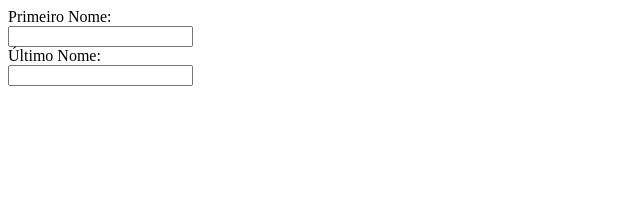
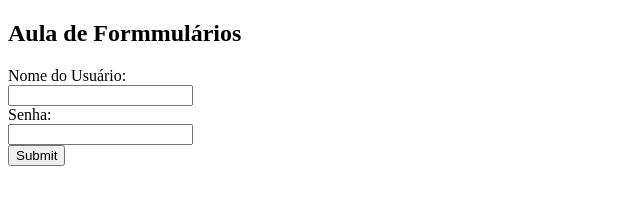
Before and after one commit to matheus-utiama/Aula-BD, a plain HTML site: page cadastro.html in a window 1280 px wide. Shown: the whole page, without its empty margins (0-640 px from the left). Drawn offline with Linux system fonts and the light colour scheme.

Commit message:
Atualização Cadastro

```diff
--- a/cadastro.html
+++ b/cadastro.html
@@ -3,17 +3,18 @@
 <head>
     <meta charset="utf-8" />
     <meta http-equiv="X-UA-Compatible" content="IE=edge">
-    <title>Page Title</title>
+    <title>Formulários</title>
     <meta name="viewport" content="width=device-width, initial-scale=1">
-    <link rel="stylesheet" type="text/css" media="screen" href="main.css" />
-    <script src="main.js"></script>
 </head>
 <body>
-    <form>
-        <label="primeiro nome">Primeiro Nome</label>:<br>
-        <input type="text" name="primeiroNome" id="primeiroNome"><br>
-        <label= for="ultimoNome">Último Nome</label>:<br>
-        <input type="text" name="ultimoNome" id="ultimoNome">
+    <h2>Aula de Formmulários</h2>
+    <form action="" method="POST">
+        <label>Nome do Usuário:</label><br/>
+        <input type="text"maxlength="10" name="user"/><br/>
+        <label>Senha:</label><br/>
+        <input type="password" maxlength="3" name="pass"/>
+        <br/>
+        <input type="submit"/>
     </form>
 </body>
 </html>
```
